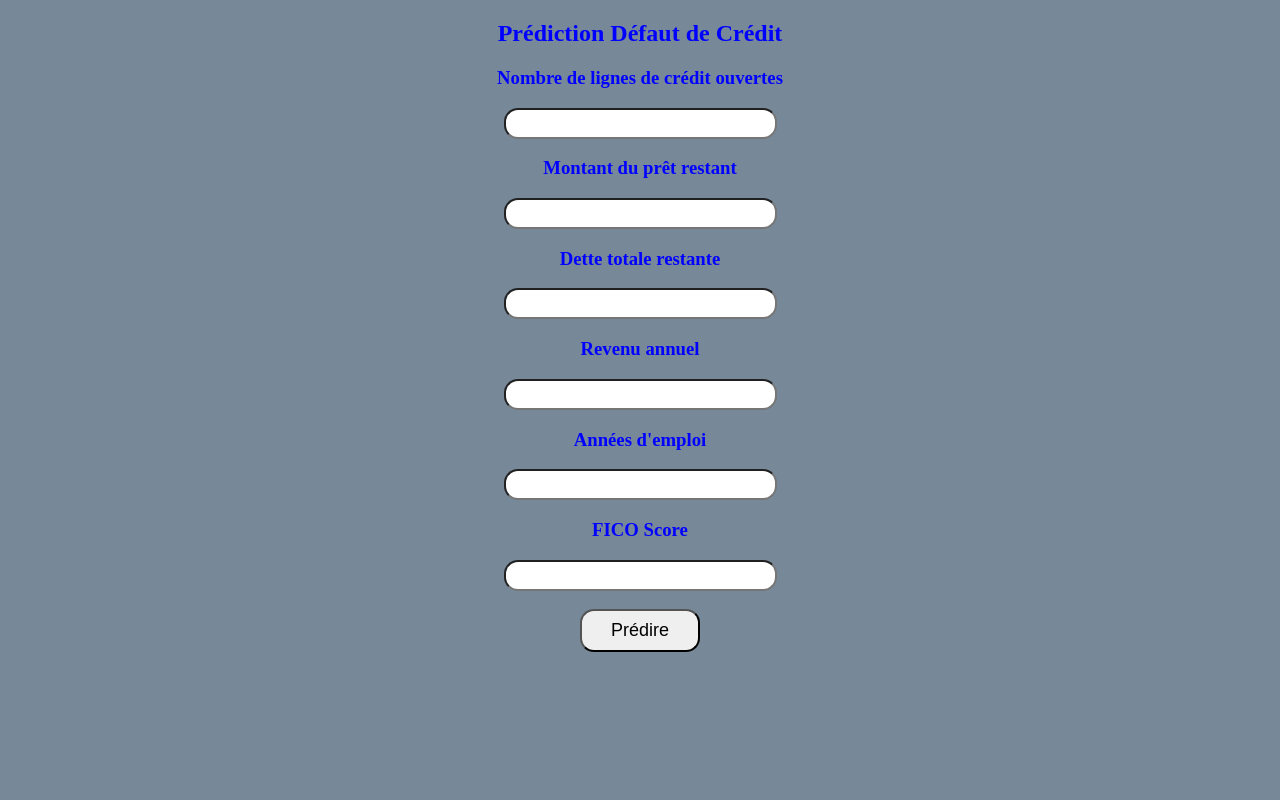
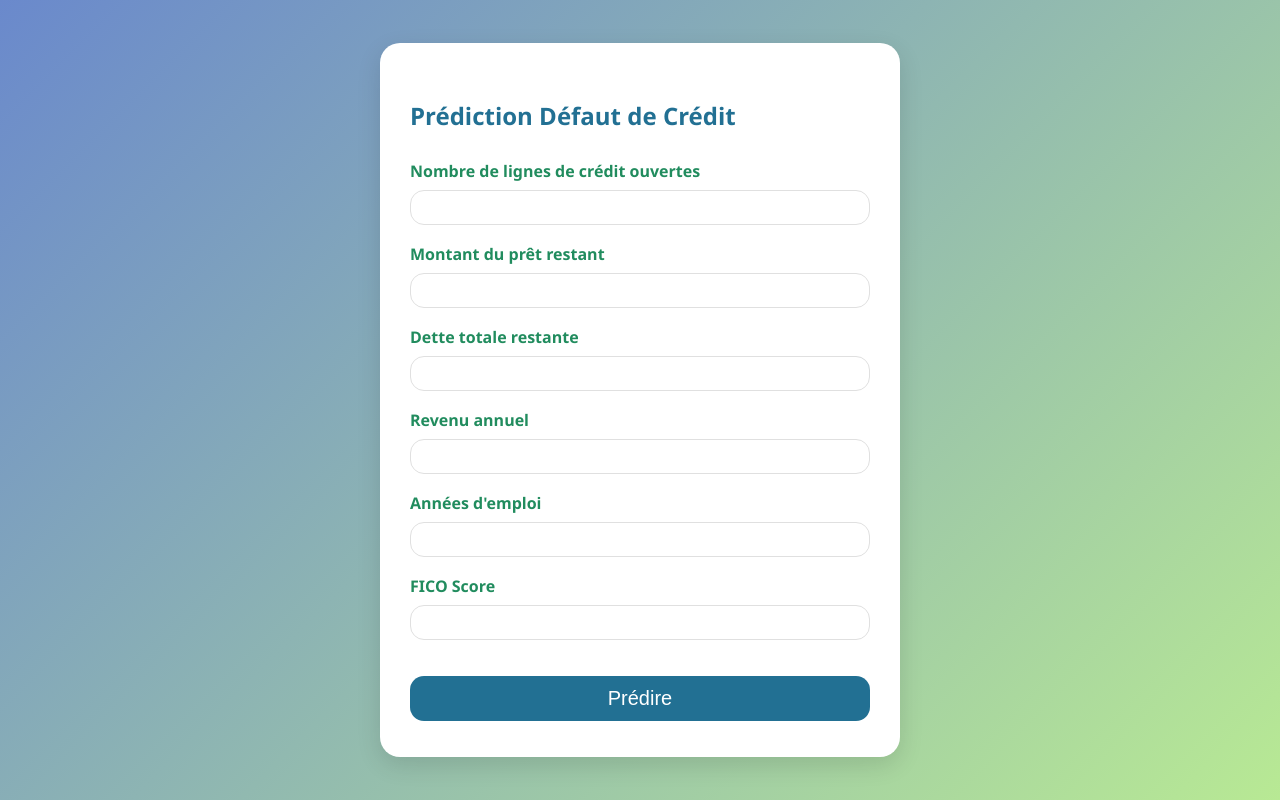
Before and after one commit to isawadogo1986/Projet_MLOPS, a Flask app: page / in a window 1280 px wide. Run offline with Flask 3, Linux system fonts and the light colour scheme; parts of the project's set-up code (start-up, migrations or seed data) failed here and were passed over.

Commit message:
ajout du ppt de la présentation

```diff
--- a/templates/index.html
+++ b/templates/index.html
@@ -4,54 +4,96 @@
     <meta charset="UTF-8">
     <meta name="viewport" content="width=device-width, initial-scale=1.0">
     <title>Credit Default Prediction</title>
+    <style>
+        body {
+            background: linear-gradient(135deg, #6a89cc, #b8e994);
+            font-family: 'Segoe UI', Arial, sans-serif;
+            margin: 0;
+            min-height: 100vh;
+            display: flex;
+            align-items: center;
+            justify-content: center;
+        }
+        .card {
+            background-color: #fff;
+            border-radius: 20px;
+            box-shadow: 0 8px 24px rgba(0,0,0,0.12);
+            padding: 36px 30px;
+            max-width: 460px;
+            width: 100%;
+            margin: 30px;
+        }
+        h2 {
+            color: #227093;
+            margin-bottom: 28px;
+        }
+        label {
+            font-weight: 600;
+            color: #218c5e;
+            display: block;
+            margin-bottom: 8px;
+            font-size: 16px;
+            text-align: left;
+        }
+        input[type=number] {
+            border: 1px solid #e0e0e0;
+            border-radius: 14px;
+            height: 35px;
+            width: 100%;
+            font-size: 18px;
+            margin-bottom: 18px;
+            padding: 6px 12px;
+            box-sizing: border-box;
+        }
+        button {
+            width: 100%;
+            height: 45px;
+            background: #227093;
+            color: #fff;
+            border: none;
+            border-radius: 14px;
+            font-size: 20px;
+            cursor: pointer;
+            margin-top: 18px;
+            transition: background 0.22s;
+        }
+        button:hover { background: #218c5e; }
+        .prediction {
+            margin-top: 28px;
+            font-weight: bold;
+            color: #d35400;
+            font-size: 18px;
+        }
+    </style>
 </head>
 <body>
-    <div style="color:blue">
+    <div class="card">
         <form action="{{ url_for('predict')}}" method="post">
             <h2>Prédiction Défaut de Crédit</h2>
-            <h3>Nombre de lignes de crédit ouvertes</h3>
-            <input id="first" name="credit_lines_outstanding" type="number" required="required">
 
-            <h3>Montant du prêt restant</h3>
-            <input id="second" name="loan_amt_outstanding" type="number" required="required">
+            <label for="credit_lines_outstanding">Nombre de lignes de crédit ouvertes</label>
+            <input id="credit_lines_outstanding" name="credit_lines_outstanding" type="number" required>
 
-            <h3>Dette totale restante</h3>
-            <input id="third" name="total_debt_outstanding" type="number" required="required">
+            <label for="loan_amt_outstanding">Montant du prêt restant</label>
+            <input id="loan_amt_outstanding" name="loan_amt_outstanding" type="number" required>
 
-            <h3>Revenu annuel</h3>
-            <input id="fourth" name="income" type="number" required="required">
+            <label for="total_debt_outstanding">Dette totale restante</label>
+            <input id="total_debt_outstanding" name="total_debt_outstanding" type="number" required>
 
-            <h3>Années d'emploi</h3>
-            <input id="fifth" name="years_employed" type="number" required="required">
+            <label for="income">Revenu annuel</label>
+            <input id="income" name="income" type="number" required>
 
-            <h3>FICO Score</h3>
-            <input id="sixth" name="fico_score" type="number" required="required">
+            <label for="years_employed">Années d'emploi</label>
+            <input id="years_employed" name="years_employed" type="number" required>
 
-            <br><br><button id="sub" type="submit">Prédire</button>
-            <br>
+            <label for="fico_score">FICO Score</label>
+            <input id="fico_score" name="fico_score" type="number" required>
+
+            <button type="submit">Prédire</button>
         </form>
-        <br><br><h3>{{ prediction_text }}</h3>
+        {% if prediction_text %}
+        <div class="prediction">{{ prediction_text }}</div>
+        {% endif %}
     </div>
-    <style>
-        body {
-            background-color: lightslategray;
-            text-align: center;
-            padding: 0px;
-        }
-        #sub {
-            width: 120px;
-            height: 43px;
-            text-align: center;
-            border-radius: 14px;
-            font-size: 18px;
-        }
-        #sub:hover { background-color: darkcyan; }
-        #first, #second, #third, #fourth, #fifth, #sixth {
-            border-radius: 14px;
-            height: 25px;
-            font-size: 20px;
-            text-align: center;
-        }
-    </style>
 </body>
 </html>
```
Also changed, not shown: 1 other file.
